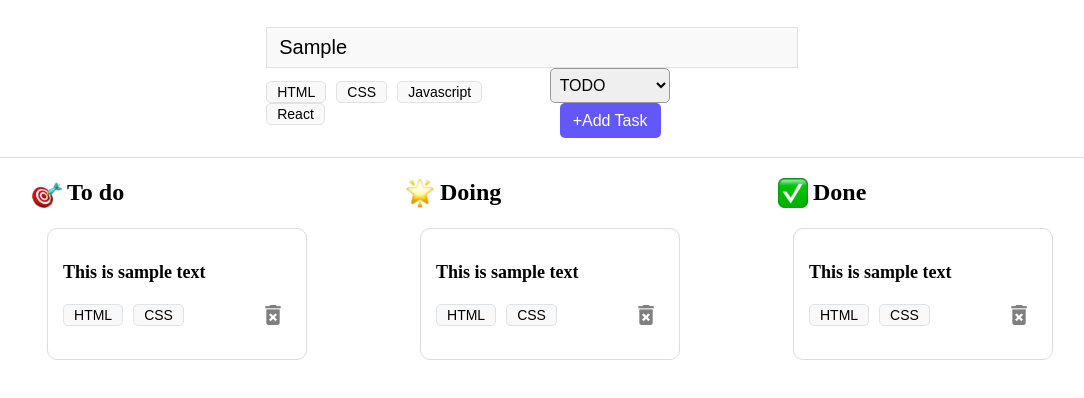
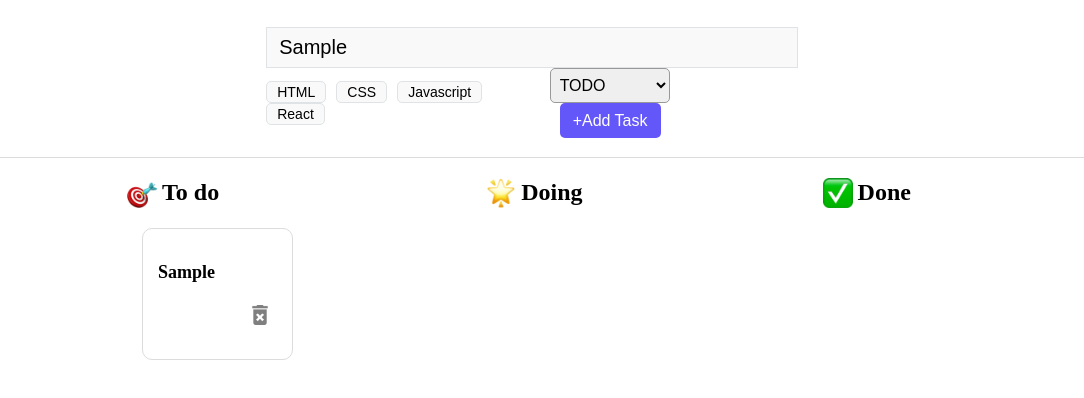
Before and after one commit to Sayali99-FrontEnd/React_Task_trek_app, a React (Vite) app: page / in a window 1280 px wide. Both pictures are taken after typing "Sample" into the empty fields and a click on the button "+Add Task". Shown: the top 398 px of the page, without its empty margins (121-1205 px from the left). Built offline with nearby package versions, Linux system fonts and the light colour scheme.

Commit message:
tag & task added

```diff
--- a/src/App.jsx
+++ b/src/App.jsx
@@ -1,4 +1,4 @@
-import React from 'react'
+import React, {useState} from 'react'
 import './App.css';
 import TaskForm from './components/TaskForm';
 import TaskColumn from './components/TaskColumn';
@@ -7,14 +7,16 @@ import doingIcon from './assets/glowing-star.png';
 import doneIcon from './assets/check-mark-button.png';
 
 export const App = () => {
+  const [tasks, setTasks] = useState([])
+  console.log('tasks', tasks);
   return (
     <>
       <div className="app">
-        <TaskForm />
+        <TaskForm  setTasks ={setTasks}/>
         <main className='app_main'>
-          <TaskColumn title="To do" icon={todoIcon} />
-          <TaskColumn title="Doing" icon={doingIcon} />
-          <TaskColumn title="Done" icon={doneIcon} />
+          <TaskColumn title="To do" icon={todoIcon} tasks={tasks} status='todo'/>
+          <TaskColumn title="Doing" icon={doingIcon} tasks={tasks} status='doing'/>
+          <TaskColumn title="Done" icon={doneIcon} tasks={tasks} status='done'/>
         </main>
       </div>
 
--- a/src/components/Tag.jsx
+++ b/src/components/Tag.jsx
@@ -1,11 +1,20 @@
 import React from 'react'
 import './tag.css';
 
-const Tag = ({tagname, selectTag}) => {
+const Tag = ({tagname, selectTag, selected}) => {
+  const tagStyle = {
+     HTML : {backgroundColor: '#fda821'},
+     CSS : {backgroundColor: '#15d4c8'},
+     Javascript : {backgroundColor: '#ffd12c'},
+     React : {backgroundColor: '#4cdafc'},
+     default : {backgroundColor: '#f9f9f9'},
+  }
+
   return (
     <button
       type='button'
       className='tag'
+      style={ selected ? tagStyle[tagname] : tagStyle.default}
       onClick={() => selectTag(tagname)}>
       {tagname}
     </button>
--- a/src/components/TaskCard.jsx
+++ b/src/components/TaskCard.jsx
@@ -3,14 +3,19 @@ import './TaskCard.css';
 import Tag from './Tag';
 import deletIcon from "../assets/delete.png"
 
-export const TaskCard = (props) => {
+export const TaskCard = ({title, tags}) => {
   return (
     <article className='task_card'>
-      <p className='task_text'>This is sample text</p>
+      <p className='task_text'>{title}</p>
       <div className='task_card_bottom_line'>
          <div className="task_card_tag">
-            <Tag tagname = "HTML"/>
-            <Tag tagname = "CSS"/>
+            {
+              tags.map((tag, index) =>
+              <Tag key={index}
+               tagname={tag}
+               selected={true}
+              />)
+            }
          </div>
          <div className="task_delete">
           <img src= {deletIcon} className='delete_icon' alt="" />
--- a/src/components/TaskColumn.jsx
+++ b/src/components/TaskColumn.jsx
@@ -3,7 +3,7 @@ import './TaskColumn.css';
 import Todo from "../assets/direct-hit.png"
 import { TaskCard } from './TaskCard';
 
-const TaskColumn = ({ title, icon }) => {
+const TaskColumn = ({ title, icon, tasks, status}) => {
     console.log(Todo)
     return (
         <section className='task_column'>
@@ -11,7 +11,14 @@ const TaskColumn = ({ title, icon }) => {
                 <img className="task_column_icon" src={icon} alt="" />
                 {title}
             </h2>
-            <TaskCard />
+            {
+                tasks.map((task, index)=> task.status === status
+                 && <TaskCard
+                        key={index}
+                        title={task.task}
+                        tags={task.tags}
+                    />)
+            }
 
         </section>
     )
--- a/src/components/TaskForm.jsx
+++ b/src/components/TaskForm.jsx
@@ -2,7 +2,7 @@ import React, { useState } from 'react';
 import "./TaskForm.css";
 import Tag from './Tag';
 
-const TaskForm = () => {
+const TaskForm = ({setTasks}) => {
 
   //one single handlefunction for multiple input fields
   const [taskData, setTaskData] = useState({
@@ -10,6 +10,10 @@ const TaskForm = () => {
     status: 'todo',
     tags: []
   });
+
+  const checkTag = (tag) => {
+    return taskData.tags.some(item => item === tag)
+  }
 
   const selectTag = (tag) => {
     if (taskData.tags.some(item => item === tag)) {
@@ -24,7 +28,6 @@ const TaskForm = () => {
 
     }
   };
-console.log(taskData.tags);
 
   const HandleChange = (e) => {
     const { name, value } = e.target
@@ -39,7 +42,15 @@ console.log(taskData.tags);
   const handleSubmit = (e) => {
     e.preventDefault();
     console.log(taskData);
-  }
+    setTasks(prev => {
+      return [...prev, taskData]
+    })
+    setTaskData({
+      task: '',
+      status: 'todo',
+      tags: []
+    })
+  };
 
 
   return (
@@ -55,10 +66,10 @@ console.log(taskData.tags);
 
         <div className="task_From_bottom_line">
           <div>
-            <Tag tagname="HTML"  selectTag = {selectTag} />
-            <Tag tagname="CSS" selectTag = {selectTag} />
-            <Tag tagname="Javascript" selectTag = {selectTag} />
-            <Tag tagname="React"  selectTag = {selectTag}/>
+            <Tag tagname="HTML"  selectTag = {selectTag} selected = {checkTag('HTML')} />
+            <Tag tagname="CSS" selectTag = {selectTag} selected = {checkTag('CSS')} />
+            <Tag tagname="Javascript" selectTag = {selectTag} selected = {checkTag('Javascript')} />
+            <Tag tagname="React"  selectTag = {selectTag}selected = {checkTag('React')} />
           </div>
           <div>
             <select
```
